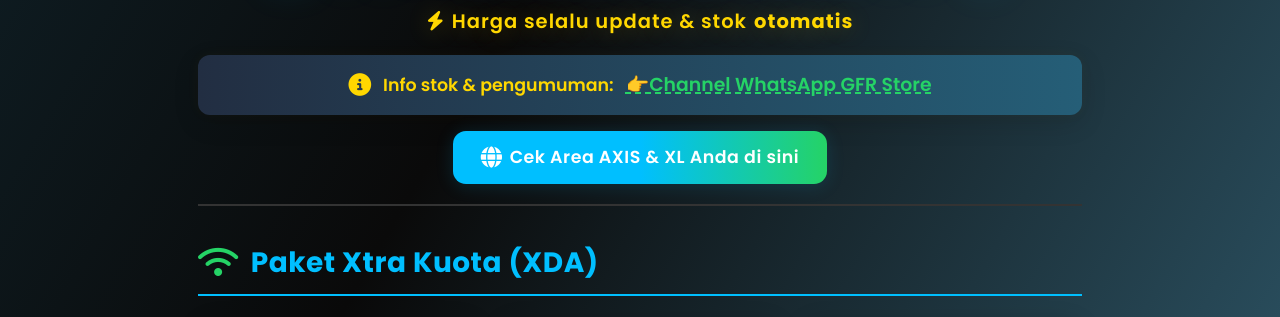
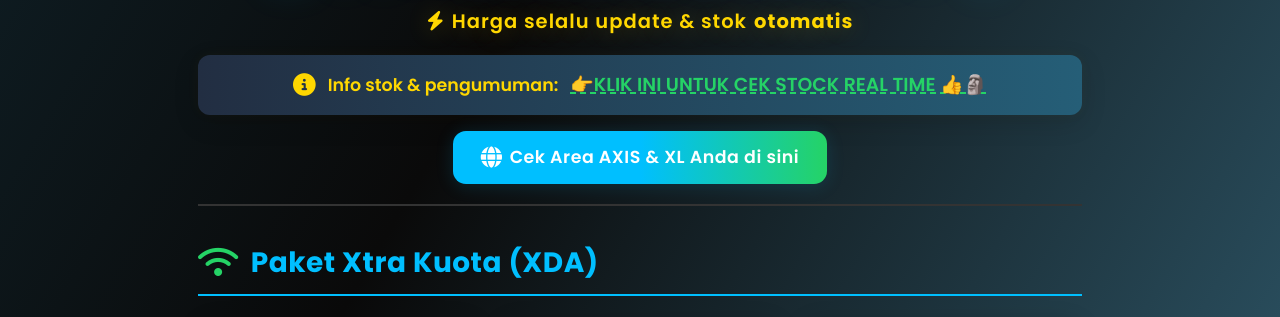
Before and after one commit to hzhzjzjzz/gfrstore, a plain HTML site: page index.html in a window 1280 px wide. Shown: the part 302-619 px from the top of the page. Drawn offline with Linux system fonts and the light colour scheme.

Commit message:
Update WhatsApp link to new stock info page

```diff
--- a/index.html
+++ b/index.html
@@ -447,8 +447,8 @@
             <div class="info-stok">
                 <span class="icon"><i class="fa-solid fa-circle-info"></i></span>
                 <span>Info stok & pengumuman:</span>
-                <a href="https://whatsapp.com/channel/0029Vb9rti60rGiNbe3gpm28" target="_blank">
-                    👉Channel WhatsApp GFR Store
+                <a href="https://xlstokinfo.pages.dev/" target="_blank">
+                    👉KLIK INI UNTUK CEK STOCK REAL TIME 👍🗿
                 </a>
             </div>
             <div class="area-link-box">
```
